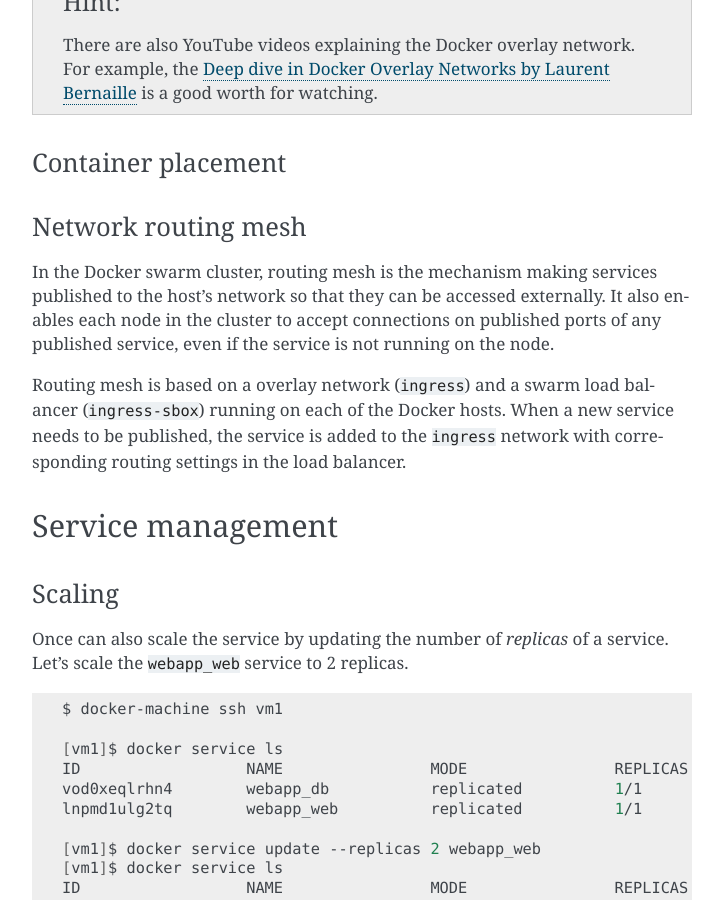
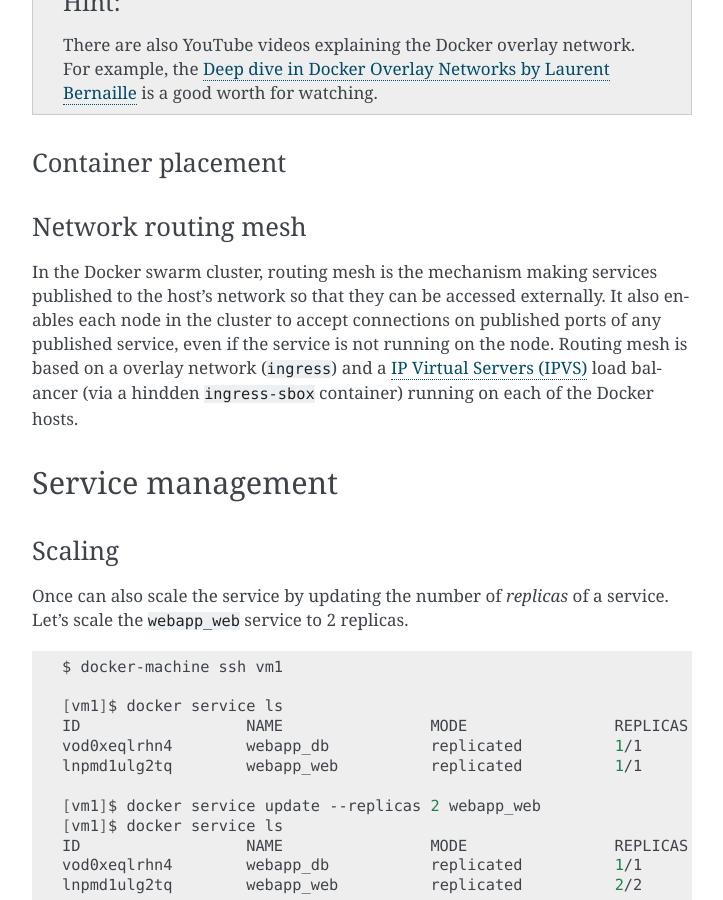
Before and after one commit to Donders-Institute/docker-swarm-setup, a Sphinx documentation site: the page built from doc/tutorial/swarm.rst, in a window 1280 px wide and 900 px high, scrolled down 9077 px. Shown: the whole window, without its empty margins (388-1111 px from the left). Built offline with Sphinx 7.4.7, drawn with Linux system fonts in a browser that asks for light colours.

Commit message:
Added description for routing mesh

```diff
--- a/doc/tutorial/swarm.rst
+++ b/doc/tutorial/swarm.rst
@@ -342,9 +342,9 @@
 Network routing mesh
 ^^^^^^^^^^^^^^^^^^^^
 
-In the Docker swarm cluster, routing mesh is the mechanism making services published to the host's network so that they can be accessed externally. It also enables each node in the cluster to accept connections on published ports of any published service, even if the service is not running on the node.
+In the Docker swarm cluster, routing mesh is the mechanism making services published to the host's network so that they can be accessed externally. It also enables each node in the cluster to accept connections on published ports of any published service, even if the service is not running on the node. Routing mesh is based on a overlay network (``ingress``) and a `IP Virtual Servers (IPVS) <http://www.linuxvirtualserver.org/software/ipvs.html>`_ load balancer (via a hindden ``ingress-sbox`` container) running on each of the Docker hosts.
 
-Routing mesh is based on a overlay network (``ingress``) and a swarm load balancer (``ingress-sbox``) running on each of the Docker hosts. When a new service needs to be published, the service is added to the ``ingress`` network with corresponding routing settings in the load balancer.
+
 
 Service management
 ==================
```
